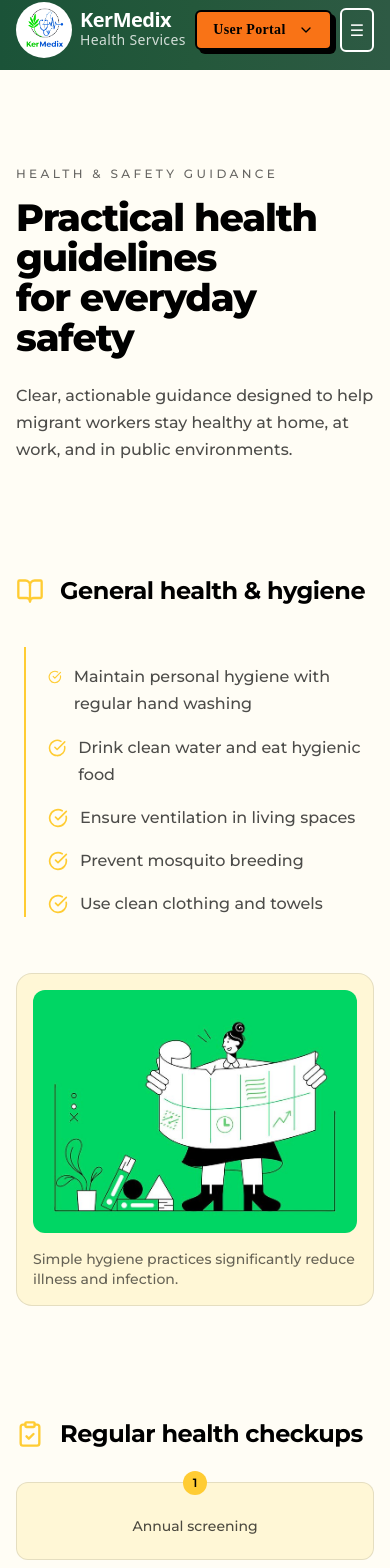
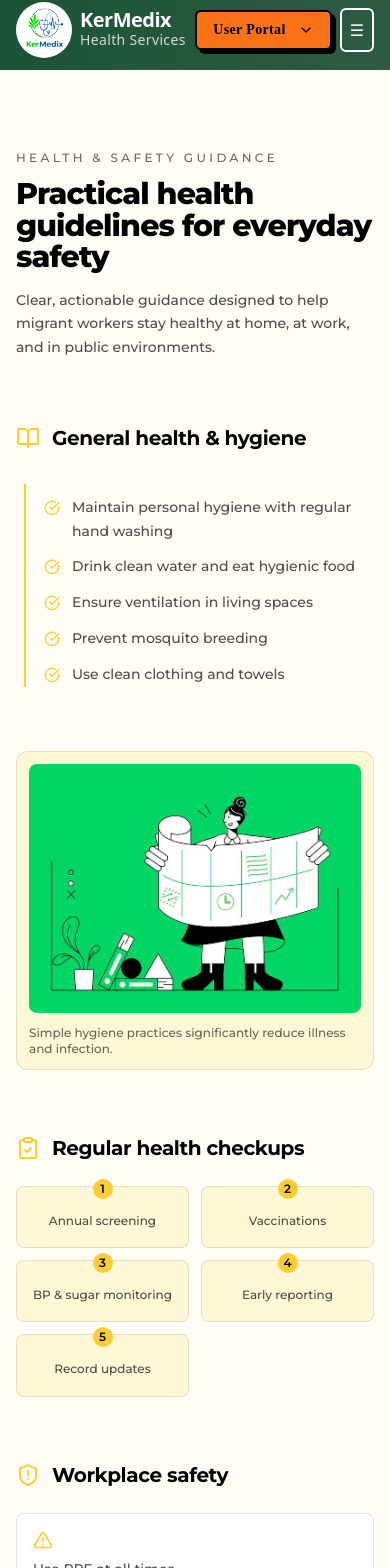
Before and after one commit to sainaresh28/Kermedix, a React (Vite) app in the folder frontend/: page /guidelines in a window 390 px wide. Shown: the part 10-1578 px from the top of the page. Built offline with nearby package versions, Linux system fonts and the light colour scheme.

Commit message:
update Guidelines

```diff
--- a/frontend/src/pages/Guidelines.tsx
+++ b/frontend/src/pages/Guidelines.tsx
@@ -50,27 +50,27 @@ export default function Guidelines() {
         `}
       </style>
 
-      <section className="saas min-h-screen bg-transparent pt-24 sm:pt-32 pb-32">
-        <div className="max-w-[1280px] mx-auto px-4 sm:px-6">
+      <section className="saas min-h-screen bg-transparent pt-20 sm:pt-28 md:pt-32 pb-20 sm:pb-24 md:pb-32">
+        <div className="max-w-[1280px] mx-auto px-4 sm:px-6 lg:px-8">
 
           {/* ================= HERO ================= */}
           <motion.div
             initial="hidden"
             whileInView="visible"
-            viewport={{ once: true }}
+            viewport={{ once: true, margin: "-100px" }}
             variants={fadeUp}
-            className="mb-28"
+            className="mb-16 sm:mb-20 md:mb-28"
           >
-            <p className="text-xs uppercase tracking-[0.28em] text-black/60 mb-4">
+            <p className="text-xs sm:text-sm uppercase tracking-[0.28em] text-black/60 mb-3 sm:mb-4">
               Health & safety guidance
             </p>
 
-            <h1 className="h1 text-[38px] sm:text-[56px] text-black mb-6">
+            <h1 className="h1 text-3xl xs:text-[34px] sm:text-[42px] md:text-[56px] text-black mb-4 sm:mb-6">
               Practical health guidelines
-              <br />for everyday safety
+              <br className="hidden sm:block" /> for everyday safety
             </h1>
 
-            <p className="body text-black/70 max-w-2xl">
+            <p className="body text-black/70 text-sm sm:text-base max-w-2xl">
               Clear, actionable guidance designed to help migrant workers stay
               healthy at home, at work, and in public environments.
             </p>
@@ -80,21 +80,21 @@ export default function Guidelines() {
           <motion.section
             initial="hidden"
             whileInView="visible"
-            viewport={{ once: true }}
+            viewport={{ once: true, margin: "-50px" }}
             variants={fadeUp}
-            className="mb-28"
+            className="mb-16 sm:mb-20 md:mb-28"
           >
-            <div className="flex items-center gap-4 mb-10">
-              <BookOpen className="h-7 w-7 text-[#FFCC33]" />
-              <h2 className="h2 text-2xl text-black">
+            <div className="flex items-center gap-3 sm:gap-4 mb-8 sm:mb-10">
+              <BookOpen className="h-6 w-6 sm:h-7 sm:w-7 text-[#FFCC33]" />
+              <h2 className="h2 text-xl sm:text-2xl md:text-2xl text-black">
                 General health & hygiene
               </h2>
             </div>
 
-            <div className="grid lg:grid-cols-2 gap-14 items-start">
+            <div className="grid lg:grid-cols-2 gap-8 sm:gap-10 md:gap-14 items-start">
 
               {/* LEFT — CHECKLIST RAIL */}
-              <div className="relative pl-8 space-y-4">
+              <div className="relative pl-7 sm:pl-8 space-y-3 sm:space-y-4">
                 <div className="absolute left-2 top-0 bottom-0 w-[2px] bg-[#FFCC33]" />
 
                 {[
@@ -105,8 +105,8 @@ export default function Guidelines() {
                   "Use clean clothing and towels",
                 ].map((item, i) => (
                   <div key={i} className="flex items-start gap-3">
-                    <CheckCircle className="h-5 w-5 text-[#FFCC33] mt-1" />
-                    <p className="body text-black/70">{item}</p>
+                    <CheckCircle className="h-4 w-4 sm:h-5 sm:w-5 text-[#FFCC33] mt-1 flex-shrink-0" />
+                    <p className="body text-black/70 text-sm sm:text-base">{item}</p>
                   </div>
                 ))}
               </div>
@@ -115,23 +115,23 @@ export default function Guidelines() {
               <motion.div
                 initial={{ opacity: 0, x: 40 }}
                 whileInView={{ opacity: 1, x: 0 }}
-                viewport={{ once: true }}
+                viewport={{ once: true, margin: "-50px" }}
                 transition={{ duration: 0.5, ease: "easeOut" }}
-                className="relative"
+                className="relative mt-8 lg:mt-0"
               >
                 <div
                   className="
-                    relative rounded-2xl
+                    relative rounded-xl sm:rounded-2xl
                     bg-[#FFF7D6]
                     border border-black/10
-                    p-4 sm:p-6
+                    p-3 sm:p-4 md:p-6
                   "
                 >
                   {/* subtle depth layer */}
                   <div
                     className="
-                      absolute inset-0 translate-x-3 translate-y-3
-                      rounded-2xl bg-[#FFE08A]
+                      absolute inset-0 translate-x-2 translate-y-2 sm:translate-x-3 sm:translate-y-3
+                      rounded-xl sm:rounded-2xl bg-[#FFE08A]
                       border border-black/10
                       -z-10
                     "
@@ -142,13 +142,13 @@ export default function Guidelines() {
                     alt="Personal hygiene practices"
                     className="
                       w-full h-auto
-                      rounded-xl
+                      rounded-lg sm:rounded-xl
                       object-cover
                     "
                   />
 
                   {/* caption */}
-                  <p className="mt-4 text-sm text-black/60">
+                  <p className="mt-3 sm:mt-4 text-xs sm:text-sm text-black/60">
                     Simple hygiene practices significantly reduce illness and infection.
                   </p>
                 </div>
@@ -157,23 +157,22 @@ export default function Guidelines() {
             </div>
           </motion.section>
 
-
           {/* ================= HEALTH CHECKUPS — TIMELINE ================= */}
           <motion.section
             initial="hidden"
             whileInView="visible"
-            viewport={{ once: true }}
+            viewport={{ once: true, margin: "-50px" }}
             variants={fadeUp}
-            className="mb-28"
+            className="mb-16 sm:mb-20 md:mb-28"
           >
-            <div className="flex items-center gap-4 mb-8">
-              <ClipboardCheck className="h-7 w-7 text-[#FFCC33]" />
-              <h2 className="h2 text-2xl text-black">
+            <div className="flex items-center gap-3 sm:gap-4 mb-6 sm:mb-8">
+              <ClipboardCheck className="h-6 w-6 sm:h-7 sm:w-7 text-[#FFCC33]" />
+              <h2 className="h2 text-xl sm:text-2xl md:text-2xl text-black">
                 Regular health checkups
               </h2>
             </div>
 
-            <div className="grid sm:grid-cols-5 gap-6">
+            <div className="grid grid-cols-2 sm:grid-cols-3 lg:grid-cols-5 gap-3 sm:gap-4 md:gap-6">
               {[
                 "Annual screening",
                 "Vaccinations",
@@ -183,15 +182,15 @@ export default function Guidelines() {
               ].map((step, i) => (
                 <div
                   key={i}
-                  className="relative rounded-xl bg-[#FFF7D6]
-                  border border-black/10 px-4 py-5 text-center"
+                  className="relative rounded-lg sm:rounded-xl bg-[#FFF7D6]
+                  border border-black/10 px-3 sm:px-4 py-4 sm:py-5 text-center"
                 >
-                  <div className="absolute -top-3 left-1/2 -translate-x-1/2
-                  h-6 w-6 rounded-full bg-[#FFCC33]
+                  <div className="absolute -top-2 sm:-top-3 left-1/2 -translate-x-1/2
+                  h-5 w-5 sm:h-6 sm:w-6 rounded-full bg-[#FFCC33]
                   text-black text-xs font-semibold flex items-center justify-center">
                     {i + 1}
                   </div>
-                  <p className="body text-black/70 text-sm mt-3">
+                  <p className="body text-black/70 text-xs sm:text-sm mt-2 sm:mt-3">
                     {step}
                   </p>
                 </div>
@@ -203,18 +202,18 @@ export default function Guidelines() {
           <motion.section
             initial="hidden"
             whileInView="visible"
-            viewport={{ once: true }}
+            viewport={{ once: true, margin: "-50px" }}
             variants={fadeUp}
-            className="mb-28"
+            className="mb-16 sm:mb-20 md:mb-28"
           >
-            <div className="flex items-center gap-4 mb-8">
-              <ShieldAlert className="h-7 w-7 text-[#FFCC33]" />
-              <h2 className="h2 text-2xl text-black">
+            <div className="flex items-center gap-3 sm:gap-4 mb-6 sm:mb-8">
+              <ShieldAlert className="h-6 w-6 sm:h-7 sm:w-7 text-[#FFCC33]" />
+              <h2 className="h2 text-xl sm:text-2xl md:text-2xl text-black">
                 Workplace safety
               </h2>
             </div>
 
-            <div className="grid sm:grid-cols-2 lg:grid-cols-3 gap-6">
+            <div className="grid grid-cols-1 sm:grid-cols-2 lg:grid-cols-3 gap-4 sm:gap-6">
               {[
                 "Use PPE at all times",
                 "Follow machinery safety rules",
@@ -224,13 +223,13 @@ export default function Guidelines() {
               ].map((item, i) => (
                 <div
                   key={i}
-                  className="rounded-xl bg-white
-                  border border-black/10 px-6 py-6
-                  hover:shadow-[0_18px_40px_rgba(0,0,0,0.12)]
+                  className="rounded-lg sm:rounded-xl bg-white
+                  border border-black/10 px-4 sm:px-6 py-4 sm:py-6
+                  hover:shadow-[0_8px_24px_rgba(0,0,0,0.08)] sm:hover:shadow-[0_18px_40px_rgba(0,0,0,0.12)]
                   transition"
                 >
-                  <AlertTriangle className="h-6 w-6 text-[#FFCC33] mb-3" />
-                  <p className="body text-black/70">{item}</p>
+                  <AlertTriangle className="h-5 w-5 sm:h-6 sm:w-6 text-[#FFCC33] mb-2 sm:mb-3" />
+                  <p className="body text-black/70 text-sm sm:text-base">{item}</p>
                 </div>
               ))}
             </div>
@@ -240,18 +239,18 @@ export default function Guidelines() {
           <motion.section
             initial="hidden"
             whileInView="visible"
-            viewport={{ once: true }}
+            viewport={{ once: true, margin: "-50px" }}
             variants={fadeUp}
-            className="mb-28"
+            className="mb-16 sm:mb-20 md:mb-28"
           >
-            <div className="flex items-center gap-4 mb-8">
-              <Info className="h-7 w-7 text-[#FFCC33]" />
-              <h2 className="h2 text-2xl text-black">
+            <div className="flex items-center gap-3 sm:gap-4 mb-6 sm:mb-8">
+              <Info className="h-6 w-6 sm:h-7 sm:w-7 text-[#FFCC33]" />
+              <h2 className="h2 text-xl sm:text-2xl md:text-2xl text-black">
                 Infectious disease prevention
               </h2>
             </div>
 
-            <div className="grid sm:grid-cols-2 gap-6">
+            <div className="grid grid-cols-1 sm:grid-cols-2 gap-4 sm:gap-6">
               {[
                 "Wear masks in crowded places",
                 "Maintain physical distancing",
@@ -261,12 +260,12 @@ export default function Guidelines() {
               ].map((item, i) => (
                 <div
                   key={i}
-                  className="relative rounded-xl bg-[#FFF7D6]
-                  border border-black/10 px-6 py-5"
+                  className="relative rounded-lg sm:rounded-xl bg-[#FFF7D6]
+                  border border-black/10 px-4 sm:px-6 py-4 sm:py-5"
                 >
-                  <div className="absolute top-0 left-0 h-full w-[4px]
-                  bg-[#FFCC33] rounded-l-xl" />
-                  <p className="body text-black/70">{item}</p>
+                  <div className="absolute top-0 left-0 h-full w-[3px] sm:w-[4px]
+                  bg-[#FFCC33] rounded-l-lg sm:rounded-l-xl" />
+                  <p className="body text-black/70 text-sm sm:text-base">{item}</p>
                 </div>
               ))}
             </div>
@@ -276,33 +275,33 @@ export default function Guidelines() {
           <motion.section
             initial="hidden"
             whileInView="visible"
-            viewport={{ once: true }}
+            viewport={{ once: true, margin: "-50px" }}
             variants={fadeUp}
-            className="rounded-3xl bg-black px-8 sm:px-14 py-16"
+            className="rounded-xl sm:rounded-2xl md:rounded-3xl bg-black px-5 sm:px-8 md:px-14 py-10 sm:py-12 md:py-16"
           >
-            <div className="flex items-center gap-4 mb-10">
-              <Phone className="h-7 w-7 text-[#FFCC33]" />
-              <h2 className="h2 text-[26px] sm:text-[32px] text-white">
+            <div className="flex items-center gap-3 sm:gap-4 mb-8 sm:mb-10">
+              <Phone className="h-6 w-6 sm:h-7 sm:w-7 text-[#FFCC33]" />
+              <h2 className="h2 text-xl sm:text-2xl md:text-[32px] text-white">
                 Emergency contacts
               </h2>
             </div>
 
-            <div className="grid sm:grid-cols-2 lg:grid-cols-4 gap-6">
+            <div className="grid grid-cols-1 sm:grid-cols-2 lg:grid-cols-4 gap-4 sm:gap-6">
               {[
-                ["Health Helpline", "104"],
+                ["Disha Health Helpline", "1056"],
                 ["Ambulance", "108"],
-                ["Labour Welfare", "1800-425-1234"],
-                ["Mental Health", "1800-599-0019"],
+                ["Centralized helpline ", "112"],
+                ["Labour Welfare", "0471- 2463769"]
               ].map(([label, value], i) => (
                 <div
                   key={i}
-                  className="rounded-xl bg-white/5
-                  border border-white/15 px-6 py-6"
+                  className="rounded-lg sm:rounded-xl bg-white/5
+                  border border-white/15 px-4 sm:px-6 py-4 sm:py-6"
                 >
-                  <p className="text-sm text-white/70 mb-1">
+                  <p className="text-xs sm:text-sm text-white/70 mb-1">
                     {label}
                   </p>
-                  <p className="text-2xl font-semibold text-white">
+                  <p className="text-lg sm:text-xl md:text-2xl font-semibold text-white">
                     {value}
                   </p>
                 </div>
```
